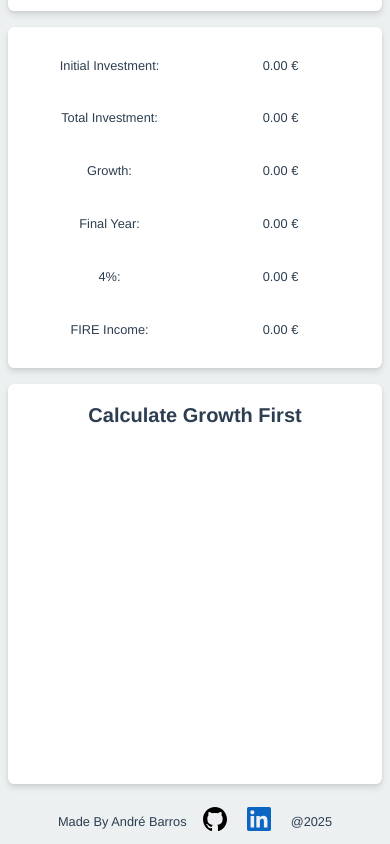
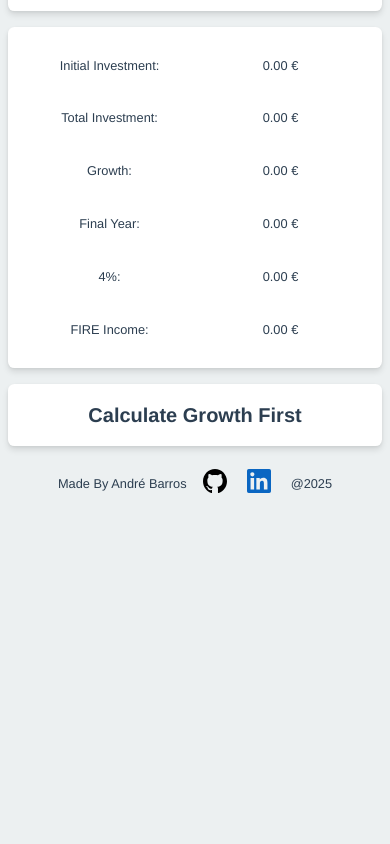
Before and after one commit to andrebarros7201/expense-tracker, a React (Vite) app: page / in a window 390 px wide. Shown: the part 952-1796 px from the top of the page. After the commit the page ends 1458 px from the top, so only its background shows below. Built offline with nearby package versions, Linux system fonts and the light colour scheme.

Commit message:
change prediction table height on smaller screens from fixed to responsive

```diff
--- a/src/components/investmentPrediction/components/investmentPredictionTable/investmentPredictionTable.module.scss
+++ b/src/components/investmentPrediction/components/investmentPredictionTable/investmentPredictionTable.module.scss
@@ -15,6 +15,7 @@
   box-sizing: border-box;
 
   @include mixins.respond-to(md) {
-    height: 400px;
+    height: auto;
+    max-height: 400px;
   }
 }
```
